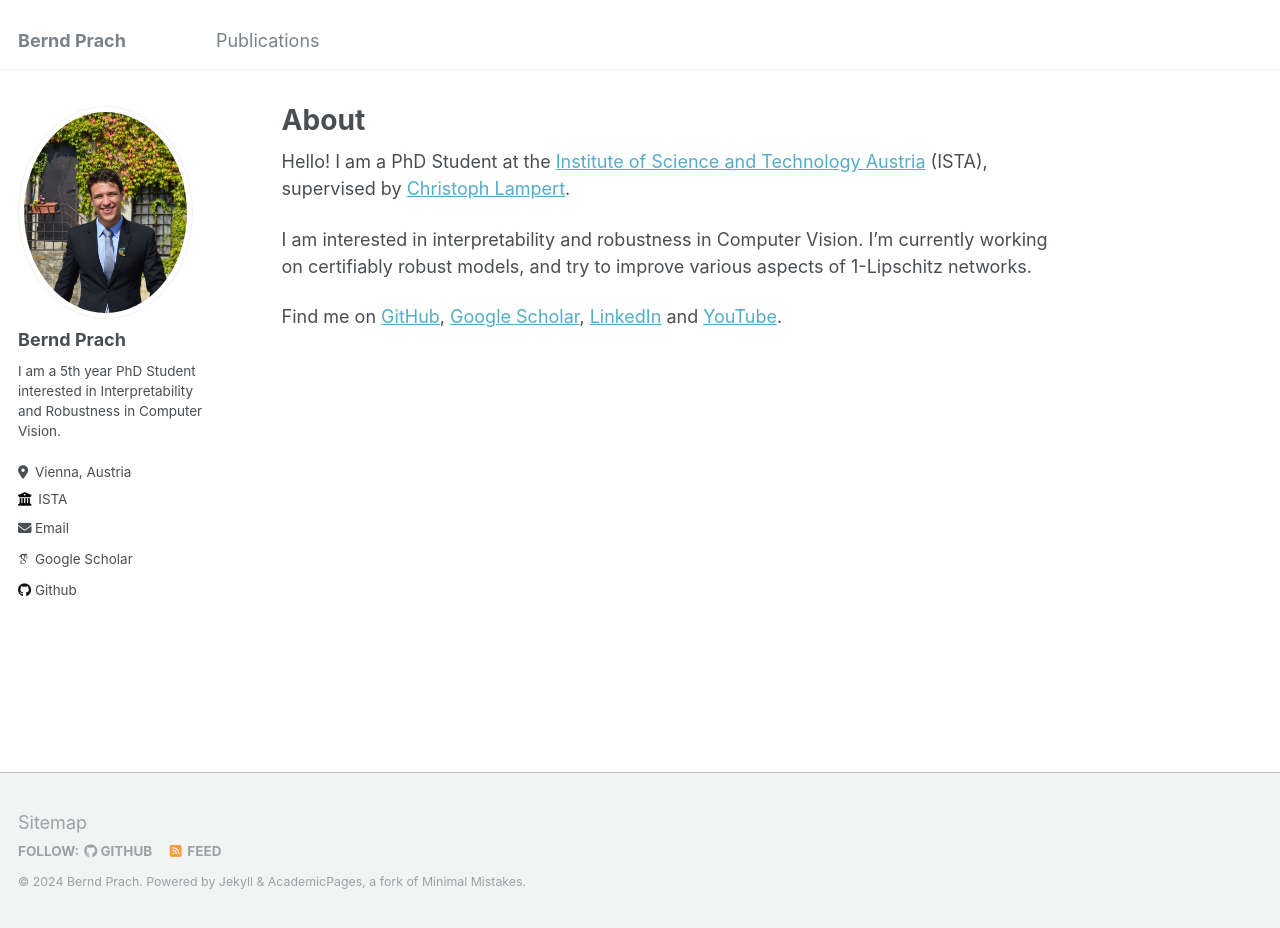
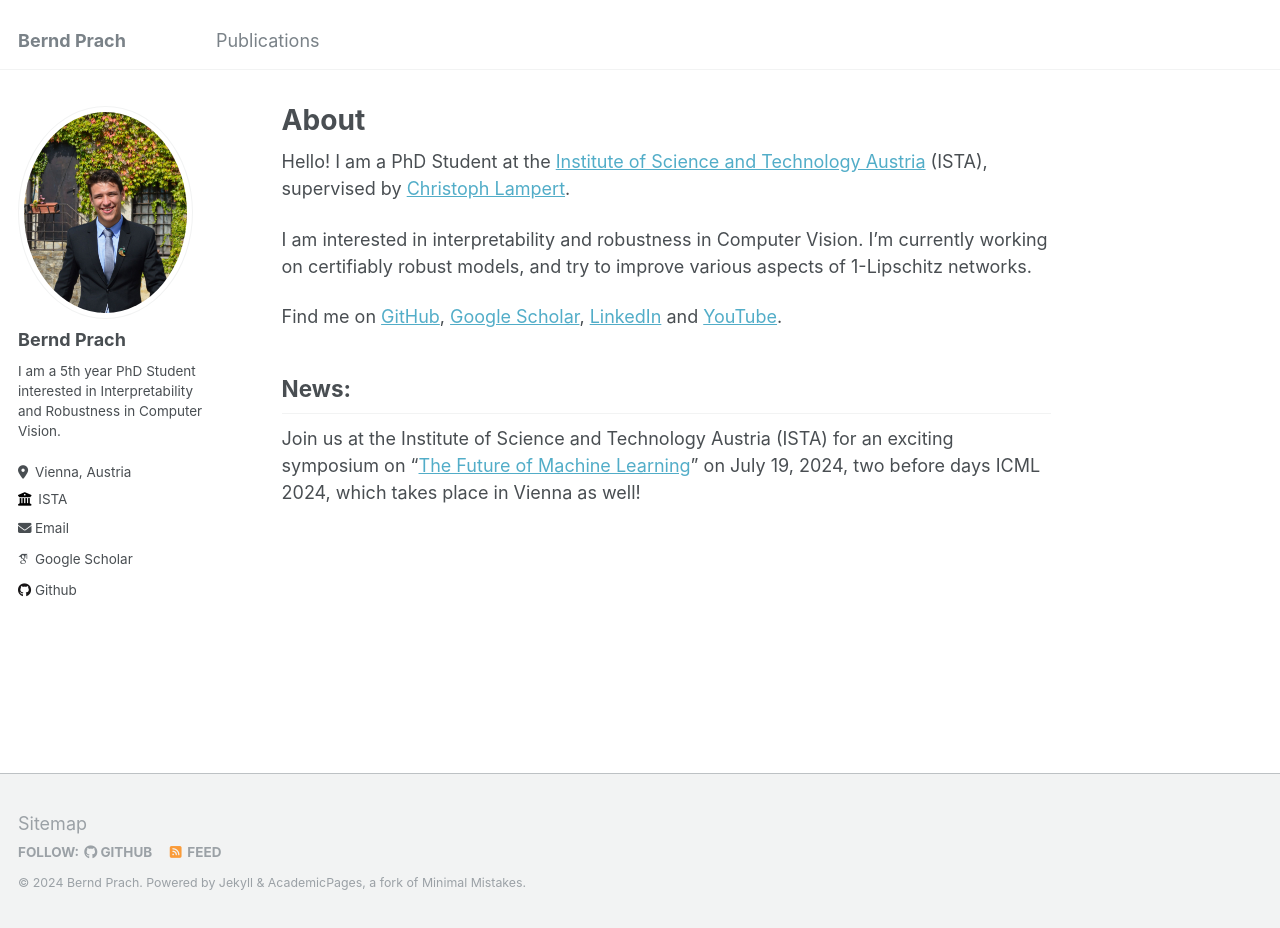
Before and after one commit to berndprach/berndprach.github.io, a Jekyll site: the page built from _pages/about.md, in a window 1280 px wide and 928 px high. Built offline with Jekyll 4.4.1, drawn with Linux system fonts in a browser that asks for light colours; some web fonts are replaced.

Commit message:
Update about.md

```diff
--- a/_pages/about.md
+++ b/_pages/about.md
@@ -19,3 +19,9 @@ Find me on
 [Google Scholar](https://scholar.google.com/citations?user=m5ZzcLEAAAAJ),
 [LinkedIn](https://www.linkedin.com/in/bernd-prach) and
 [YouTube](http://www.youtube.com/@berndprach).
+
+
+## News:
+Join us at the Institute of Science and Technology Austria (ISTA) for an exciting symposium on
+"[The Future of Machine Learning](https://sites.google.com/view/future-of-ml-ista)"
+on July 19, 2024, two before days ICML 2024, which takes place in Vienna as well!
```
